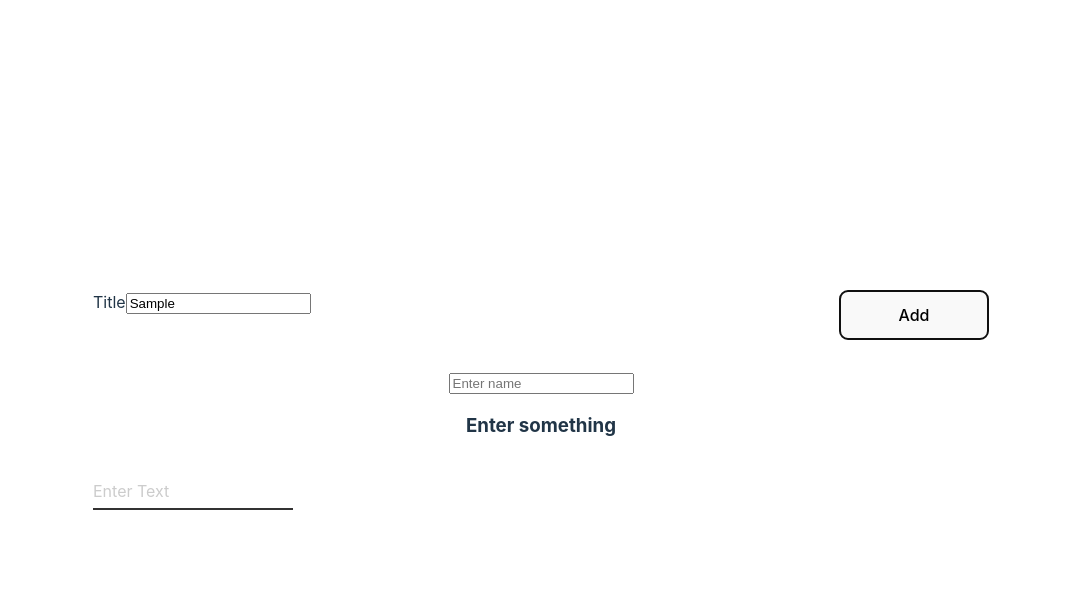
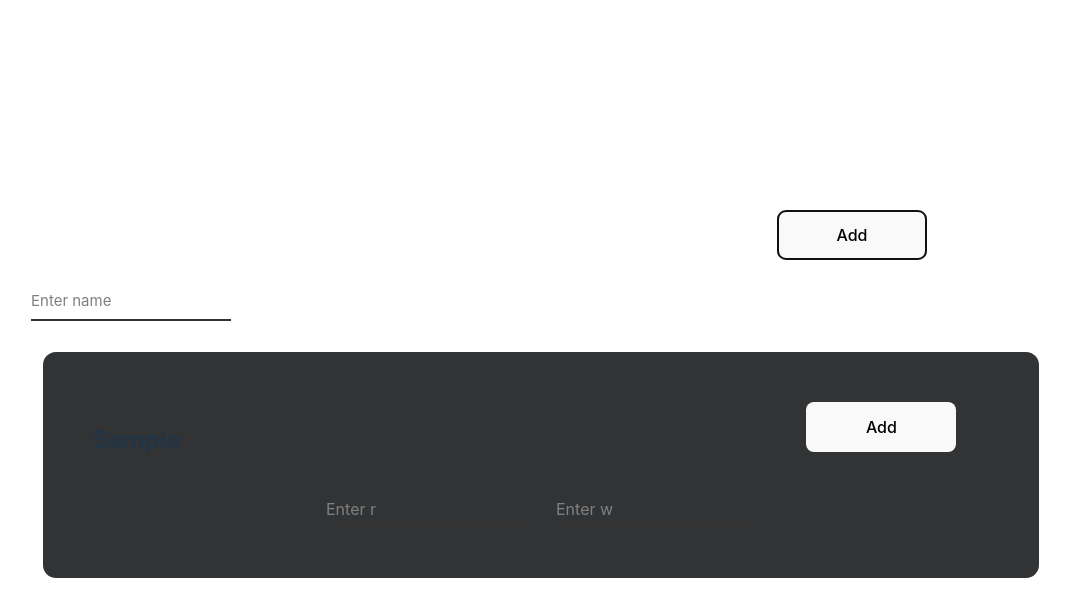
Before and after one commit to Susanjake/GymSwan, a React (Vite) app: page / in a window 1280 px wide. Both pictures are taken after typing "Sample" into the empty fields and a click on the button "Add". Shown: the top 616 px of the page, without its empty margins (99-1169 px from the left). Built offline with nearby package versions, Linux system fonts and the light colour scheme.

Commit message:
Custom input box,and imperativeHandle

```diff
--- a/package.json
+++ b/package.json
@@ -13,8 +13,8 @@
     "'": "file:awesome.me/kit-KIT_CODE@latest'",
     "dayjs": "^1.11.13",
     "lucide-react": "^0.476.0",
-    "react": "^18.3.1",
-    "react-dom": "^18.3.1"
+    "react": "^19.0.0",
+    "react-dom": "^19.0.0"
   },
   "devDependencies": {
     "@eslint/js": "^9.17.0",
--- a/src/App.jsx
+++ b/src/App.jsx
@@ -6,8 +6,12 @@ import Calendar2 from './components/Calendar2'
 import GlassView from './components/GlassView'
 import UserData from './components/UserData'
 import InputArea from './components/InputArea'
+import Test2 from './components/Test2'
+import { useRef } from 'react'
 
 function App() {
+
+  const internalRef = useRef()
 
   return (
     <>
@@ -15,7 +19,7 @@ function App() {
       {/* <Calendar2 /> */}
       {/* <Test /> */}
       <GlassView />
-      <InputArea />
+      {/* <Test2  ref={internalRef}/> */}
       {/* <UserData /> */}
     </>
   )
--- a/src/components/GlassView.jsx
+++ b/src/components/GlassView.jsx
@@ -1,13 +1,18 @@
-import React, { useEffect, useState } from 'react'
+import React, { useEffect, useRef, useState } from 'react'
 import '../styles/GlassView.css'
+import InputArea from './InputArea'
 
 
 function GlassView() {
+
+    const glassRef = useRef()
     const [repInfo, setRepInfo] = useState([])
     const [exerciseName, setExerciseName] = useState('')
     const [repCount, setRepCount] = useState(0)
     const [weightCount, setWeightCount] = useState(0)
     const [Error, SetError] = useState('')
+    const repRef = useRef()
+    const weightRef = useRef()
 
     function workoutCancel(selectedIdx) {
         setRepInfo((prev) => {
@@ -17,7 +22,7 @@ function GlassView() {
         })
     }
 
-    function showGlass(selectedIdx,boolean){
+    function showGlass(selectedIdx, boolean) {
         setRepInfo((previous) => {
             let copy = [...previous];
             copy[selectedIdx].ellipsis_status = boolean;
@@ -35,7 +40,7 @@ function GlassView() {
     }
 
     function repAddr(idx, weightInfo, repCount) {
-        console.log("Im inside the repAddr function")
+
         let copy = [...repInfo];
         copy[idx].rep_details.push({
             'number_of_reps': repCount,
@@ -47,6 +52,7 @@ function GlassView() {
     useEffect(() => {
         console.log("The repArray is", repInfo);
         console.log("Rep count is", repCount);
+
     }, [repInfo])
 
     return (
@@ -54,8 +60,6 @@ function GlassView() {
             <div className='entry-container'>
                 <div className='form'>
                     <div className='form-group'>
-                        <label htmlFor='title'>Title</label>
-                        <input type="text" placeholder='Enter title' />
                     </div>
 
                 </div>
@@ -75,22 +79,23 @@ function GlassView() {
 
                         copy.push(to_push);
                         setRepInfo(copy);
-                        document.getElementById('exercise_name_input_field').value = "";
                         setExerciseName('');
+                        glassRef.current.clearInput()
                     }
                 }}> Add</button>
 
             </div>
 
-            <input
-                type="text"
-                placeholder='Enter name'
+            <InputArea
+                labelname='Enter name'
                 id='exercise_name_input_field'
+                ref={glassRef}
+                type_of_label="text"
+                // value_of_input = {exerciseName}
                 onChange={(e) => {
                     setExerciseName(e.target.value);
                     SetError('');
                 }}
-
             />
             <h3>{Error}</h3>
             <div style={{ padding: '10px' }}>
@@ -103,13 +108,14 @@ function GlassView() {
                                         {exercisename.edit_mode ?
                                             (<input
                                                 value={exercisename.exercise_name}
-                                                onChange={(e)=>{
+                                                onChange={(e) => {
                                                     let copy = [...repInfo];
                                                     copy[idx].exercise_name = e.target.value;
                                                     setRepInfo(copy);
+
                                                 }}
-                                                onKeyDown={(e)=>{
-                                                    if(e.key == "Enter"){
+                                                onKeyDown={(e) => {
+                                                    if (e.key == "Enter") {
                                                         let copy = [...repInfo];
                                                         copy[idx].exercise_name = e.target.value;
                                                         copy[idx].edit_mode = false;
@@ -118,9 +124,8 @@ function GlassView() {
                                                     }
                                                 }}
 
-
                                             />) :
-                                            (<h2 onClick={()=>{workoutRename(idx)}}>{exercisename.exercise_name}</h2>)
+                                            (<h2 onClick={() => { workoutRename(idx) }}>{exercisename.exercise_name}</h2>)
                                         }
                                         <div className='xyz'>
                                             <button style={{ width: '150px', height: '50px' }}
@@ -133,8 +138,9 @@ function GlassView() {
                                                         repAddr(idx, weightCount, repCount)
                                                         setWeightCount(0);
                                                         setRepCount(0);
-                                                        document.getElementById(`rep-field-${idx}`).value = '';
-                                                        document.getElementById(`weight-field-${idx}`).value = '';
+                                                        repRef.current.clearInput();
+                                                        weightRef.current.clearInput();
+
                                                     }
                                                     else {
                                                         //setrepError("Enter weights or reps")
@@ -147,7 +153,7 @@ function GlassView() {
                                             {/* < Ellipsis onClick={}/> */}
                                             <div className="wrapper-ellipsis">
                                                 <span className="Elipsis-button"
-                                                    onMouseOver={()=>{showGlass(idx,true)}}>
+                                                    onMouseOver={() => { showGlass(idx, true) }}>
 
                                                     {/* onMouseOut={()=>{showGlass(idx,false)}}> */}
 
@@ -157,7 +163,7 @@ function GlassView() {
 
                                                 {repInfo[idx].ellipsis_status &&
                                                     <>
-                                                        <div className='dropdown_content' onMouseOver={()=>{showGlass(idx,true)}} onMouseOut={()=>{showGlass(idx,false)}}>
+                                                        <div className='dropdown_content' onMouseOver={() => { showGlass(idx, true) }} onMouseOut={() => { showGlass(idx, false) }}>
                                                             <p className='content' onClick={() => { workoutCancel(idx) }}>Cancel workout</p>
                                                             <p className='content' onClick={() => { workoutRename(idx) }}>Rename</p>
                                                         </div>
@@ -169,28 +175,55 @@ function GlassView() {
 
                                     </div>
                                     <h3>{repInfo[idx].error}</h3>
-                                    <div>
-                                        <input type='number' min="0" placeholder='Enter r'
-                                            id={`rep-field-${idx}`}
+                                    <div className='weight_rep_inputs'>
 
+                                        <InputArea
+                                        className = 'test'
+                                        type_of_label = "number"
+                                        labelname = "Enter r"
+                                        min = {0}
+                                        ref = {repRef}
                                         onChange={(e) => {
                                             let copy_repInfo = [...repInfo]
+                                            let num = e.target.value;
+                                            if(num >= 0){
+
                                             copy_repInfo[idx].error = '';
                                             setRepInfo(copy_repInfo);
-                                                setRepCount(e.target.value);
+                                            setRepCount(e.target.value);}
+
+                                            else{
+                                                copy_repInfo[idx].error = 'negative r entered';
+                                                setRepInfo(copy_repInfo)
+
+                                            }
 
                                         }}
                                         />
 
-                                        <input type="number" min="0" placeholder='Enter w'
-                                            id={`weight-field-${idx}`}
 
-                                            onChange={(e) => {
+                                        <InputArea
+                                        type_of_label="number"
+                                        labelname = "Enter w"
+                                        min = "0"
+                                        input_mode = "numeric"
+                                        ref = {weightRef}
+                                        onChange={
+                                            (e) => {
+                                                let num = e.target.value;
                                                 let copy_repInfo = [...repInfo]
+                                                if(num >= 0){
                                                 copy_repInfo[idx].error = '';
                                                 setRepInfo(copy_repInfo);
                                                 setWeightCount(e.target.value);
-                                            }}
+                                                }
+                                                else{
+                                                    copy_repInfo[idx].error = 'negative w entered';
+                                                    setRepInfo(copy_repInfo);
+                                                }
+
+                                            }
+                                        }
                                         />
                                     </div>
 
--- a/src/components/InputArea.jsx
+++ b/src/components/InputArea.jsx
@@ -1,13 +1,95 @@
-import React from 'react'
+import React, { useImperativeHandle, useRef } from 'react'
 import '../styles/InputArea.css'
 
-function InputArea() {
+
+function InputArea({ref,...props}) {
+    const inputRef = useRef();
+    const forLabel = useRef();
+
+    useImperativeHandle(ref,()=>{
+        return {clearInput(){
+            inputRef.current.value = ""
+            forLabel.current.style.top = "0px"
+            forLabel.current.style.color = "grey"
+            forLabel.current.style.fontSize = "15px"
+
+        }}
+    })
+
+    console.log("In the inputArea element")
+
+    function labelProps(colorValue = '', fontSize = 0, topValue = 0, leftValue = 0) {
+        return {
+            color: `forLabel.current.style.color = ${colorValue}`,
+            font: `forLabel.current.style.fontSize = ${fontSize}`,
+            top: `forLabel.current.style.top = ${topValue}`,
+            left: `forLabel.current.style.left = ${leftValue}`,
+
+        }
+    }
     return (
-            <div className='input-container'>
-                <input type="email" id="input" required />
-                <label htmlFor="input" className="label">Enter Text</label>
-                <div className="underline"></div>
-            </div>
+        <div className='input-container'>
+            <input
+            type={props.type_of_label}
+            id="input"
+            ref={inputRef}
+            min={props.min}
+            inputmode = {props.input_mode}
+
+            onChange={(e) => {
+                if (props.type_of_label === "email") {
+                    let text = e.target.value;
+                    if (text.includes("@")) {
+                        forLabel.current.style.color = "green";
+                    }
+                    else if (text === "") {
+                        forLabel.current.style.color = "grey";
+                        forLabel.current.top = "0px";
+                    }
+                    else {
+                        forLabel.current.style.color = "red";
+                        forLabel.current.style.top = "-20px";
+                    }
+                }
+
+                else if(props.type_of_label === "text"){
+                    let text = e.target.value;
+                    console.log("Text is inside the props.typelabel",text)
+                    if(text === ""){
+                        forLabel.current.style.color = "grey";
+                        forLabel.current.top = "0px";
+                    }
+                    else{
+                        forLabel.current.style.color = "green";
+                    }
+                }
+
+                props.onChange(e);
+            }}
+                onFocus={(e) => {
+                    forLabel.current.style.top = "-20px";
+                    forLabel.current.style.left = "0px";
+                    forLabel.current.style.fontSize = "12px";
+                }}
+
+                onBlur={(e) => {
+                    let text = e.target.value
+                    if (!text.includes("@") && text != "" || text.includes("@")) {
+                        //console.log("Hello?")
+                        // forLabel.current.style.color = "red"
+
+                    }
+                    else {
+                        forLabel.current.style.top = "0px";
+                        forLabel.current.style.left = "0px";
+                        forLabel.current.style.fontSize = "15px";
+                    }
+
+                }}
+                required />
+            <label ref={forLabel} htmlFor="input" className="label" >{props.labelname}</label>
+            <div className="underline"></div>
+        </div>
     )
 }
 
--- /dev/null
+++ b/src/components/Test2.jsx
@@ -0,0 +1,21 @@
+import React from 'react'
+import { useRef } from 'react'
+
+function Test2(ref, ...props) {
+    const externalRef = useRef()
+    return (
+        <div>
+            <input type="text" ref={externalRef}>
+            </input>
+            <div style={{ backgroundColor: 'red', padding: '20px', margin: '10px' }}
+            onClick={()=>{}}
+            >
+                hello
+                world
+            </div>
+
+        </div>
+    )
+}
+
+export default Test2
--- a/src/styles/GlassView.css
+++ b/src/styles/GlassView.css
@@ -66,3 +66,13 @@
 .content:hover{
     cursor:pointer;
 }
+
+.weight_rep_inputs{
+    display: flex;
+    gap: 30px;
+    justify-content: center;
+}
+
+/* .weight_rep_inputs .test{
+    text-align: center;
+} */
--- a/src/styles/InputArea.css
+++ b/src/styles/InputArea.css
@@ -1,6 +1,5 @@
 .input-container{
     position:relative;
-    /* background-color:rgb(234, 255, 0); */
     width:200px;
 }
 
@@ -12,41 +11,56 @@
     background-color: transparent;
     padding-top: 5px;
     width: 98%;
+    text-align: justify;
 }
 
 .input-container .label{
     position:absolute;
     top:0;
     left:0;
-    color:#ccc;
+    color:grey;
     transition:all 0.3s ease;
     pointer-events: none;
 
 }
 
-.input-container input[type="email"]:valid ~ .label,
-.input-container input[type="email"]:focus ~ .label
-{
+/* .input-container input[type="email"]:valid ~ .label
+/* .input-container input[type="email"]:focus ~ .label */
+/* {
  top: -20px;
  font-size: 12px;
  color:#434343;
-}
+} */
 
 .input-container .underline{
     position: absolute;
     height: 2px;
     width: 100%;
-    bottom:0px;
-    left:0px;
+    bottom: 0px;
+    left: 0px;
     transform: scaleX(0);
     transition: all 0.8s ease;
     background-color: rgb(0, 0, 0);
-
 }
 
-.input-container input[type="email"]:valid ~ .underline,
-.input-container input[type="email"]:focus ~ .underline{
+.input-container #input:valid ~ .underline,
+.input-container #input:focus ~ .underline{
     transform: scaleX(1);
     background-color: #ccc;
 
 }
+
+/* .input-container input[type="email"]:invalid ~ .label{
+    top:-20px;
+    font-size: 12px;
+    color:#ccc;
+} */
+
+input[type='number'] {
+    -moz-appearance:textfield;
+}
+
+input::-webkit-outer-spin-button,
+input::-webkit-inner-spin-button {
+    -webkit-appearance: none;
+}
```
Also changed, not shown: 1 other file (tests, documents, lock files or other folders). Lines whose indentation alone changed are shown as unchanged.
